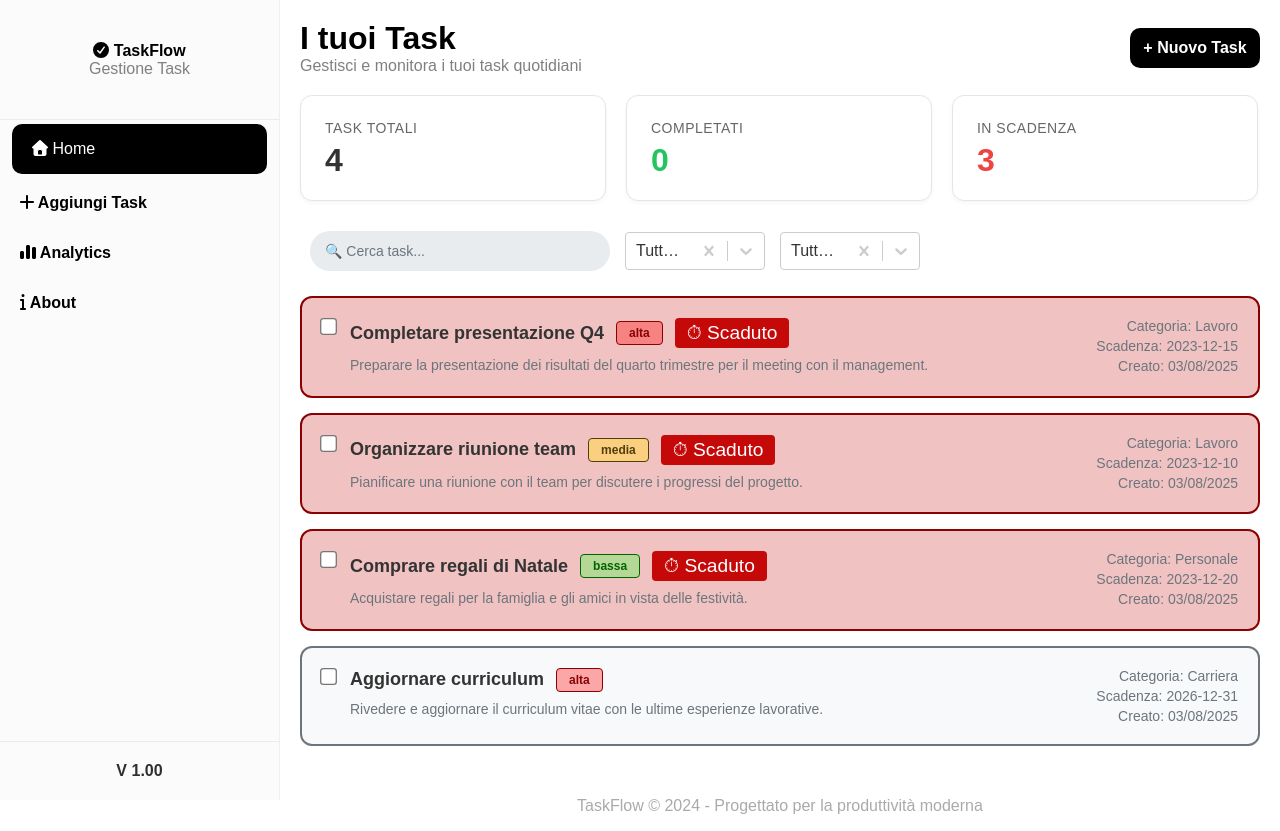
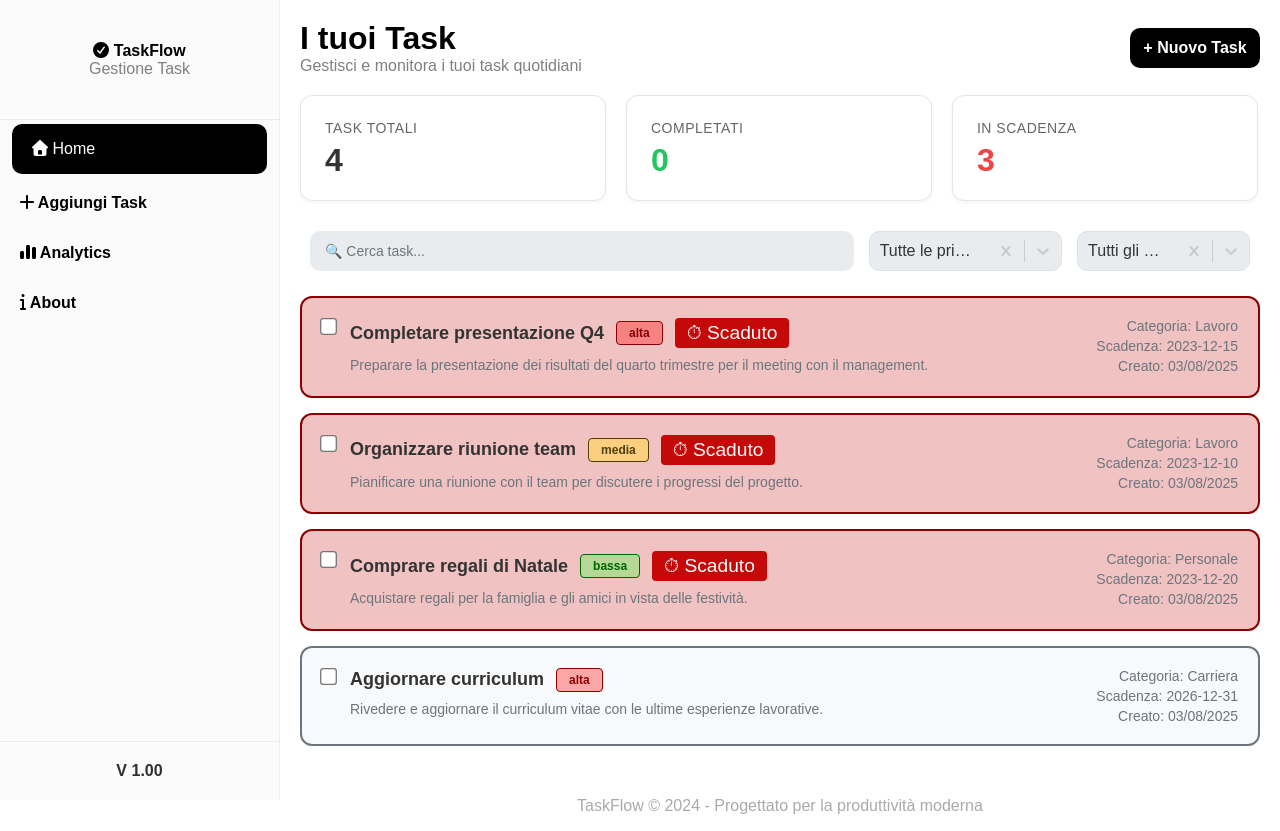
Before and after one commit to Figetto7/TaskFlow, a React (Vite) app: page / in a window 1280 px wide. Built offline with nearby package versions, Linux system fonts and the light colour scheme.

Commit message:
ADJUST styles for better UI

```diff
--- a/src/FiltriTask/FiltriTask.jsx
+++ b/src/FiltriTask/FiltriTask.jsx
@@ -8,12 +8,27 @@ export default function FiltriTask ({ priorityFilter, setPriorityFilter, statusF
   { value: 'alta', label: 'Alta' },
   { value: 'media', label: 'Media' },
   { value: 'bassa', label: 'Bassa' }
-]
+  ]
   const statusOptions = [
   { value: '', label: 'Tutti gli stati' },
   { value: 'completed', label: 'Completati' },
   { value: 'pending', label: 'In corso' }
-]
+  ]
+  const customStyles = {
+    control: (provided) => ({
+      ...provided,
+      borderRadius: '10px',
+      height: '40px',
+      fontWeight: 'lighter',
+      minHeight: '40px',
+      backgroundColor: '#e9ecef',
+      border: '1px solid #dee2e6',
+      boxShadow: 'none',
+      '&:hover': {
+        borderColor: '#dee2e6'
+      }
+    })
+  }
 
 
   return (
@@ -31,7 +46,7 @@ export default function FiltriTask ({ priorityFilter, setPriorityFilter, statusF
       options={priorityOptions}
       placeholder="Tutte le priorità"
       isClearable
-      className={styles.select}
+      styles={customStyles}
       />
       <Select
       value={statusOptions.find(option => option.value === statusFilter)}
@@ -39,7 +54,7 @@ export default function FiltriTask ({ priorityFilter, setPriorityFilter, statusF
       options={statusOptions}
       placeholder="Tutti gli stati"
       isClearable
-      className={styles.select}
+      styles={customStyles}
       />
     </div>
 
--- a/src/FiltriTask/FiltriTask.module.css
+++ b/src/FiltriTask/FiltriTask.module.css
@@ -12,10 +12,9 @@
 .searchBar {
   background-color: #e9ecef;
   border: none;
-  flex: 1;
-  max-width: 300px;
+  width:60%;
   height: 40px;
-  border-radius: 20px;
+  border-radius: 10px;
   padding: 0 15px;
   font-size: 14px;
   outline: none;
@@ -29,34 +28,8 @@
 }
 
 .select {
-  width: 140px;
+  width: 25%;
   flex-shrink: 0;
   margin: 0;
   box-sizing: border-box;
 }
-
-/* Stili per react-select */
-.select .react-select__control {
-  background-color: #f8f9fa;
-  border: 1px solid #dee2e6;
-  border-radius: 8px;
-  height: 40px;
-  min-height: 40px;
-  font-size: 14px;
-  box-shadow: none;
-  width:auto;
-}
-
-.select .react-select__control:hover {
-  border-color: #dee2e6;
-}
-
-.select .react-select__control--is-focused {
-  border-color: #0d6efd;
-  box-shadow: 0 0 0 0.2rem rgba(13, 110, 253, 0.25);
-}
-
-.select:focus {
-  border-color: #0d6efd;
-  box-shadow: 0 0 0 0.2rem rgba(13, 110, 253, 0.25);
-}
```
